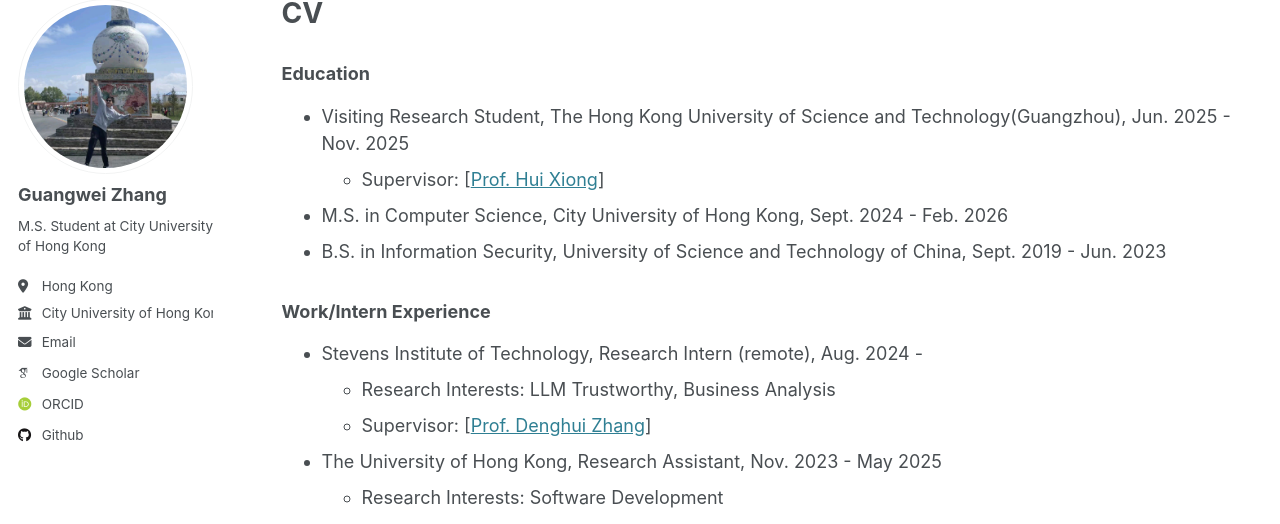
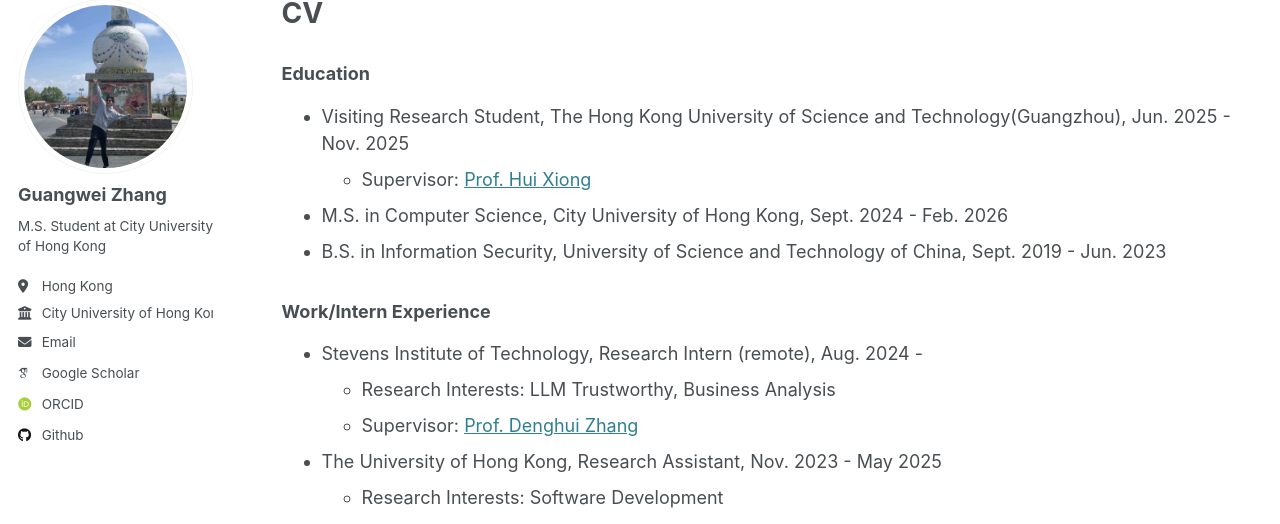
Before and after one commit to changhu73/changhu73.github.io, a Jekyll site: the page built from _pages/cv.md, in a window 1280 px wide and 900 px high. Shown: the part 107-631 px from the top of the window. Built offline with Jekyll 4.4.1, drawn with Linux system fonts in a browser that asks for light colours; some web fonts are replaced.

Commit message:
Update cv.md

```diff
--- a/_pages/cv.md
+++ b/_pages/cv.md
@@ -10,7 +10,7 @@
 ### Education
 <!-- * (incoming) Ph.D in Data Science, Stevens Institute of Technology, Feb. 2026 -  -->
 * Visiting Research Student, The Hong Kong University of Science and Technology(Guangzhou), Jun. 2025 - Nov. 2025
-  *  Supervisor: [<a href="https://ailab.hkust-gz.edu.cn/">Prof. Hui Xiong</a>]
+  *  Supervisor: <a href="https://ailab.hkust-gz.edu.cn/">Prof. Hui Xiong</a>
 * M.S. in Computer Science, City University of Hong Kong, Sept. 2024 - Feb. 2026
 * B.S. in Information Security, University of Science and Technology of China, Sept. 2019 - Jun. 2023
 
@@ -28,7 +28,7 @@
 
 * Stevens Institute of Technology, Research Intern (remote), Aug. 2024 -
   *  Research Interests: LLM Trustworthy, Business Analysis
-  *  Supervisor: [<a href="https://zhangdenghui.site/">Prof. Denghui Zhang</a>]
+  *  Supervisor: <a href="https://zhangdenghui.site/">Prof. Denghui Zhang</a>
 
 * The University of Hong Kong, Research Assistant, Nov. 2023 - May 2025  <!-- Hong Kong Quantum AI Lab -->
   *  Research Interests: Software Development
```
